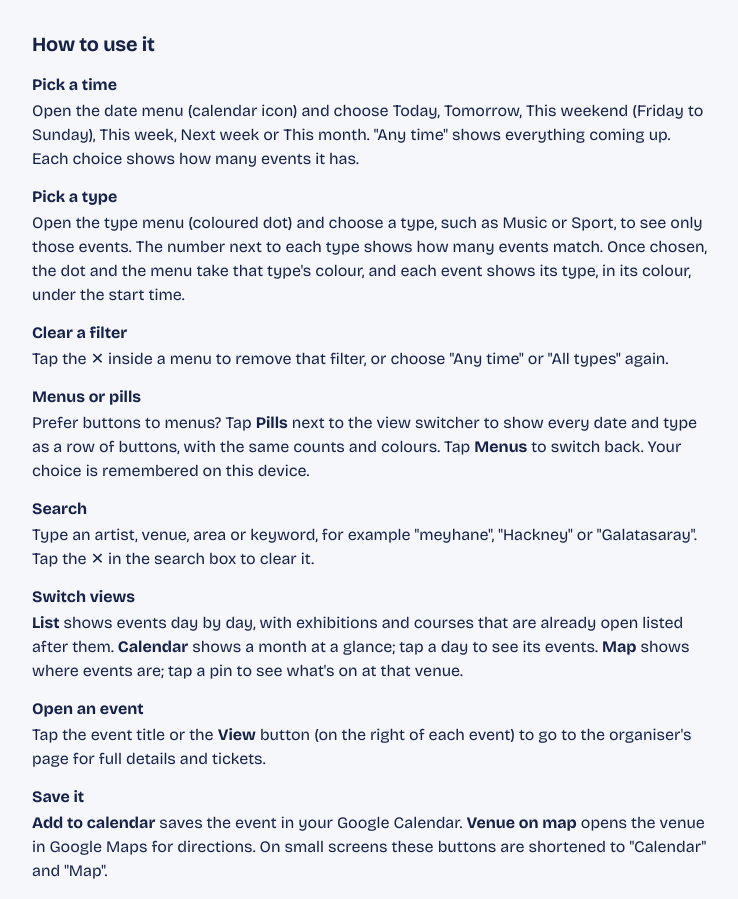
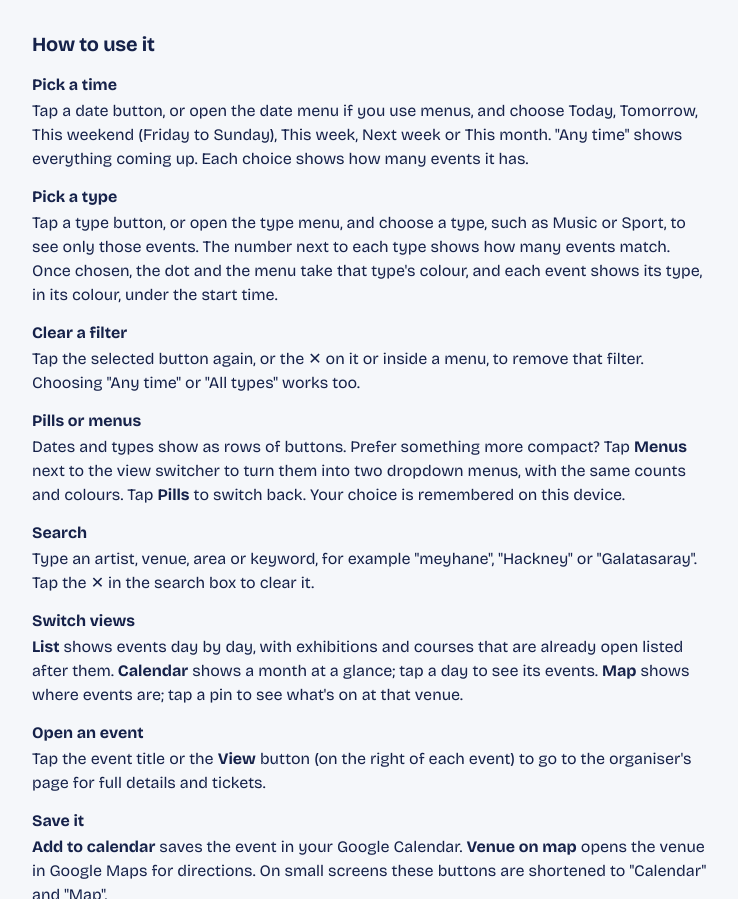
Before and after one commit to kipergil/turkish-events-uk, a plain HTML site: page about.html in a window 1280 px wide. Shown: the part 886-1785 px from the top of the page, without its empty margins (104-842 px from the left). Drawn offline with nearby package versions, Linux system fonts and the light colour scheme.

Commit message:
Make the pill filters the default
First-time visitors (and browsers that block storage) now see the pill
rows; the toggle offers 'Menus' to switch to the dropdowns, and the
choice is still remembered per browser. About page reworded to match.

Co-Authored-By: Claude Opus 5.5 <noreply@anthropic.com>
Claude-Session: https://claude.ai/code/session_01Nhu7E8nWySm64zgSJvqVYM

```diff
--- a/about.html
+++ b/about.html
@@ -52,16 +52,16 @@
     <h3>How to use it</h3>
     <dl class="howto">
       <dt>Pick a time</dt>
-      <dd>Open the date menu (calendar icon) and choose Today, Tomorrow, This weekend (Friday to Sunday), This week, Next week or This month. "Any time" shows everything coming up. Each choice shows how many events it has.</dd>
+      <dd>Tap a date button, or open the date menu if you use menus, and choose Today, Tomorrow, This weekend (Friday to Sunday), This week, Next week or This month. "Any time" shows everything coming up. Each choice shows how many events it has.</dd>
 
       <dt>Pick a type</dt>
-      <dd>Open the type menu (coloured dot) and choose a type, such as Music or Sport, to see only those events. The number next to each type shows how many events match. Once chosen, the dot and the menu take that type's colour, and each event shows its type, in its colour, under the start time.</dd>
+      <dd>Tap a type button, or open the type menu, and choose a type, such as Music or Sport, to see only those events. The number next to each type shows how many events match. Once chosen, the dot and the menu take that type's colour, and each event shows its type, in its colour, under the start time.</dd>
 
       <dt>Clear a filter</dt>
-      <dd>Tap the ✕ inside a menu to remove that filter, or choose "Any time" or "All types" again.</dd>
+      <dd>Tap the selected button again, or the ✕ on it or inside a menu, to remove that filter. Choosing "Any time" or "All types" works too.</dd>
 
-      <dt>Menus or pills</dt>
-      <dd>Prefer buttons to menus? Tap <strong>Pills</strong> next to the view switcher to show every date and type as a row of buttons, with the same counts and colours. Tap <strong>Menus</strong> to switch back. Your choice is remembered on this device.</dd>
+      <dt>Pills or menus</dt>
+      <dd>Dates and types show as rows of buttons. Prefer something more compact? Tap <strong>Menus</strong> next to the view switcher to turn them into two dropdown menus, with the same counts and colours. Tap <strong>Pills</strong> to switch back. Your choice is remembered on this device.</dd>
 
       <dt>Search</dt>
       <dd>Type an artist, venue, area or keyword, for example "meyhane", "Hackney" or "Galatasaray". Tap the ✕ in the search box to clear it.</dd>
--- a/app.js
+++ b/app.js
@@ -137,10 +137,10 @@
   }
 
   // ---------- filter style: dropdown menus or pills ----------
-  // A per-visitor preference, remembered in this browser only (menus by default).
+  // A per-visitor preference, remembered in this browser only (pills by default).
   const MODE_KEY = "tel.filterMode";
-  let filterMode = "menus";
-  try { if (localStorage.getItem(MODE_KEY) === "pills") filterMode = "pills"; } catch { /* storage blocked: use the default */ }
+  let filterMode = "pills";
+  try { if (localStorage.getItem(MODE_KEY) === "menus") filterMode = "menus"; } catch { /* storage blocked: use the default */ }
   function applyFilterMode() {
     document.body.classList.toggle("filters-pills", filterMode === "pills");
     const next = filterMode === "pills" ? "menus" : "pills";
```
